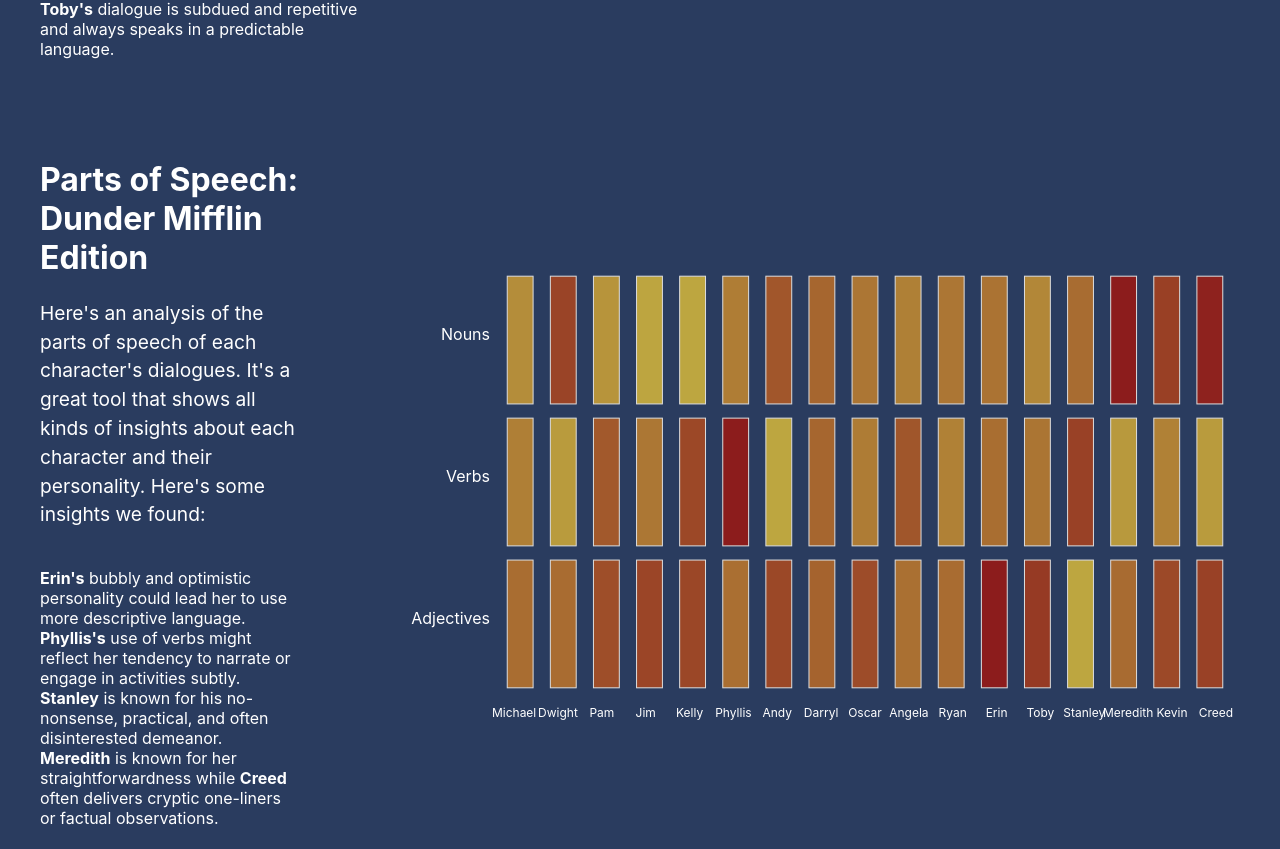
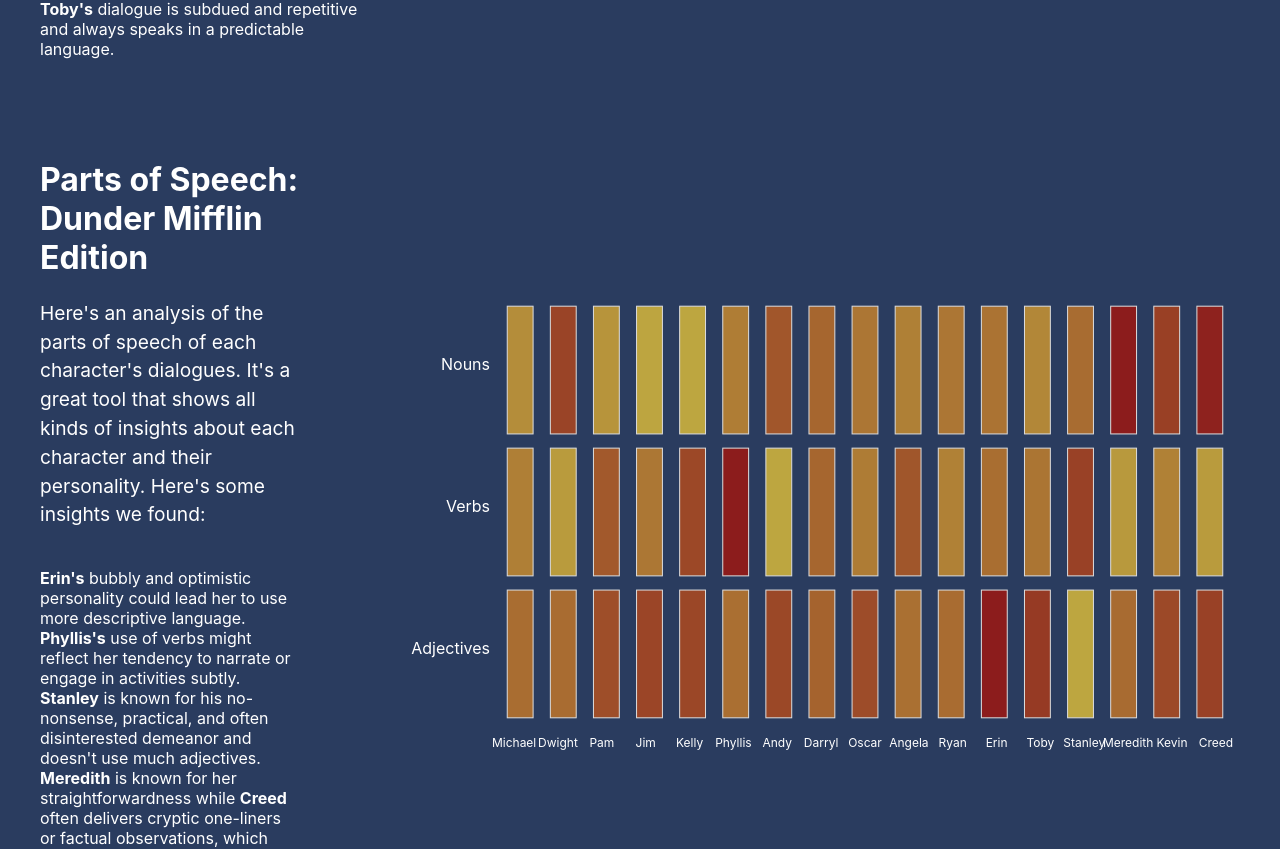
Before and after one commit to princessempel/DataVis-TheOffice, a React (Create React App) app in the folder dv-theoffice/: page / in a window 1280 px wide. Shown: the part 1933-2782 px from the top of the page. Built offline with nearby package versions, Linux system fonts and the light colour scheme.

Commit message:
text analysis insights

```diff
--- a/dv-theoffice/src/TextAnalysisHeatMap.js
+++ b/dv-theoffice/src/TextAnalysisHeatMap.js
@@ -24,8 +24,8 @@
         <p>Here's an analysis of the parts of speech of each character's dialogues. It's a great tool that shows all kinds of insights about each character and their personality. Here's some insights we found:</p><br></br>
         <b>Erin's</b> bubbly and optimistic personality could lead her to use more descriptive language.<br></br>
          <b>Phyllis's</b> use of verbs might reflect her tendency to narrate or engage in activities subtly.<br></br>
-         <b>Stanley</b> is known for his no-nonsense, practical, and often disinterested demeanor.<br></br>
-        <b>Meredith</b> is known for her straightforwardness while <b>Creed</b> often delivers cryptic one-liners or factual observations.
+         <b>Stanley</b> is known for his no-nonsense, practical, and often disinterested demeanor and doesn't use much adjectives.<br></br>
+        <b>Meredith</b> is known for her straightforwardness while <b>Creed</b> often delivers cryptic one-liners or factual observations, which explains their excessive use of nouns.
       </div>
       {data.length > 0 ? <Heatmap data={data} /> : <p>Loading...</p>}
     </div>
```
